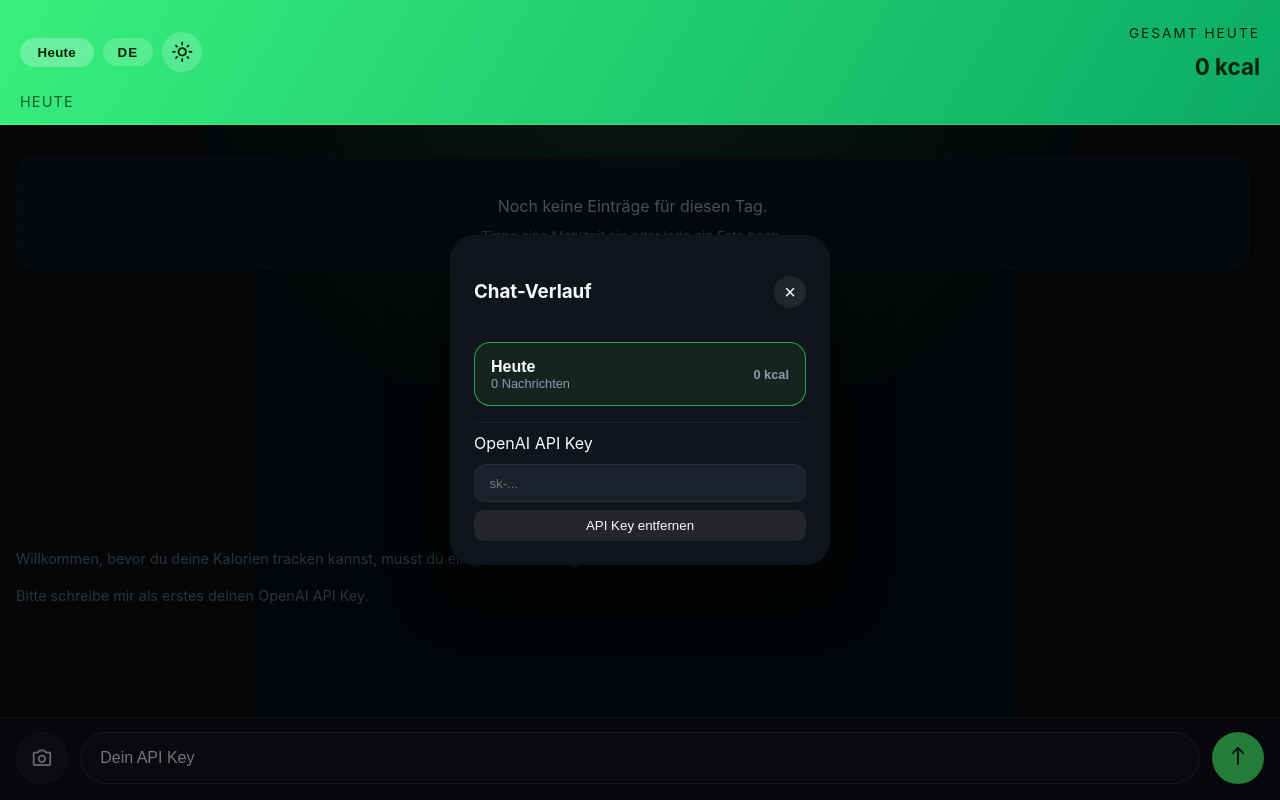
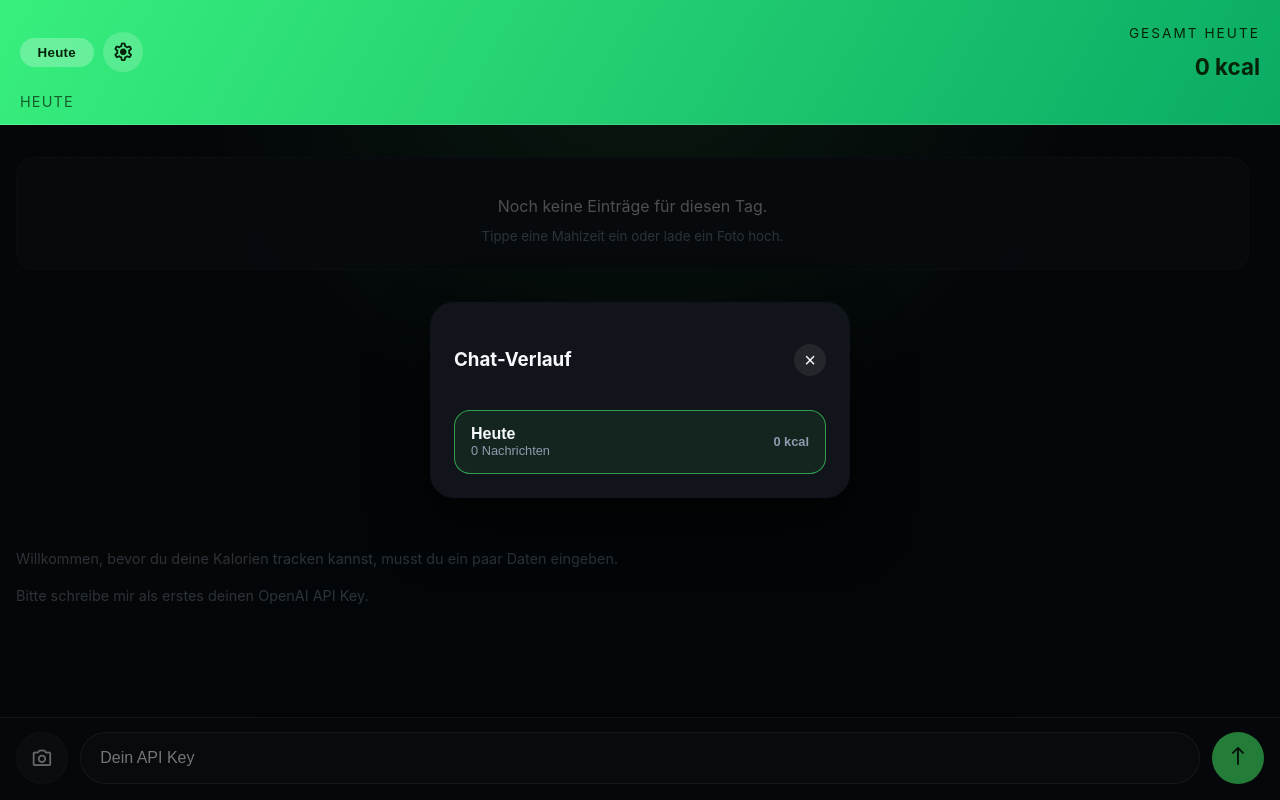
Before and after one commit to w1nte/FoodChat, a React (Vite) app: page / in a window 1280 px wide. Both pictures are taken after a click on the button "Heute". Built offline with nearby package versions, Linux system fonts and the light colour scheme.

Commit message:
Change popups

```diff
--- a/dev-dist/sw.js
+++ b/dev-dist/sw.js
@@ -82,7 +82,7 @@ define(['./workbox-54d0af47'], (function (workbox) { 'use strict';
     "revision": "3ca0b8505b4bec776b69afdba2768812"
   }, {
     "url": "index.html",
-    "revision": "0.0gujfvjm13"
+    "revision": "0.n2nk0n31k8"
   }], {});
   workbox.cleanupOutdatedCaches();
   workbox.registerRoute(new workbox.NavigationRoute(workbox.createHandlerBoundToURL("index.html"), {
--- a/src/App.css
+++ b/src/App.css
@@ -111,18 +111,7 @@
   cursor: pointer;
 }
 
-.language-button {
-  border: none;
-  background: rgba(255, 255, 255, 0.18);
-  color: #06230a;
-  font-weight: 600;
-  letter-spacing: 0.08em;
-  padding: 0.4rem 0.9rem;
-  border-radius: 999px;
-  cursor: pointer;
-}
-
-.theme-button {
+.settings-button {
   border: none;
   background: rgba(255, 255, 255, 0.18);
   color: #06230a;
@@ -435,7 +424,7 @@
   transform: translateY(-2px);
 }
 
-.history-overlay {
+.modal-overlay {
   position: fixed;
   inset: 0;
   background: var(--overlay-bg);
@@ -445,7 +434,7 @@
   padding: 1rem;
 }
 
-.history-panel {
+.modal-panel {
   width: min(380px, 100%);
   background: var(--bg-panel);
   border-radius: 24px;
@@ -456,13 +445,13 @@
   gap: 1rem;
 }
 
-.history-header {
+.modal-header {
   display: flex;
   justify-content: space-between;
   align-items: center;
 }
 
-.history-header button {
+.modal-header button {
   border: none;
   background: rgba(255, 255, 255, 0.08);
   color: var(--text-primary);
@@ -471,6 +460,10 @@
   border-radius: 999px;
   cursor: pointer;
   font-size: 1.25rem;
+}
+
+.history-panel {
+  width: min(420px, 100%);
 }
 
 .history-list {
@@ -518,27 +511,59 @@
   font-weight: 600;
 }
 
-.history-settings {
+.settings-panel {
+  width: min(420px, 100%);
+}
+
+.settings-section {
   display: flex;
   flex-direction: column;
   gap: 0.5rem;
-  padding-top: 0.5rem;
-  border-top: 1px solid var(--border-soft);
 }
 
-.history-settings input {
+.settings-section label,
+.settings-section span {
+  font-size: 0.9rem;
+  font-weight: 600;
+  color: var(--text-muted);
+}
+
+.settings-section input {
   border-radius: 12px;
   border: 1px solid var(--border-soft);
+  padding: 0.6rem 0.85rem;
   background: var(--bg-bubble);
-  padding: 0.65rem 0.9rem;
   color: var(--text-primary);
 }
 
-.history-settings button {
+.settings-section > button {
+  align-self: flex-start;
   border: none;
   border-radius: 10px;
-  padding: 0.5rem 0.75rem;
+  padding: 0.45rem 0.85rem;
   background: rgba(255, 255, 255, 0.08);
   color: var(--text-primary);
   cursor: pointer;
 }
+
+.option-group {
+  display: flex;
+  gap: 0.5rem;
+  flex-wrap: wrap;
+}
+
+.option-button {
+  border: 1px solid var(--border-soft);
+  border-radius: 999px;
+  padding: 0.4rem 0.9rem;
+  background: rgba(255, 255, 255, 0.05);
+  color: var(--text-primary);
+  cursor: pointer;
+  font-weight: 600;
+}
+
+.option-button.active {
+  background: rgba(66, 242, 105, 0.15);
+  border-color: rgba(66, 242, 105, 0.3);
+  color: var(--accent);
+}
--- a/src/App.jsx
+++ b/src/App.jsx
@@ -60,8 +60,6 @@ const TRANSLATIONS = {
     archiveBack: 'Zurück zu Heute',
     historyTitle: 'Chat-Verlauf',
     historyMessagesLabel: 'Nachrichten',
-    historyApiLabel: 'OpenAI API Key',
-    historyApiClear: 'API Key entfernen',
     hintAsk: 'Nachfrage',
     hintSetting: 'Einstellung gespeichert',
     photoPickerLabel: 'Foto hinzufügen',
@@ -77,8 +75,15 @@ const TRANSLATIONS = {
     localeToggleLabel: 'Sprache wechseln',
     messageLabelActivate: 'Kalorieneintrag aktivieren',
     messageLabelDeactivate: 'Kalorieneintrag deaktivieren',
-    themeToggleLabelDark: 'Helles Theme aktivieren',
-    themeToggleLabelLight: 'Dunkles Theme aktivieren',
+    settingsButtonLabel: 'Einstellungen öffnen',
+    settingsTitle: 'Einstellungen',
+    settingsApiLabel: 'OpenAI API Key',
+    settingsApiClear: 'API Key entfernen',
+    settingsLanguageLabel: 'Sprache',
+    settingsThemeLabel: 'Theme',
+    settingsThemeLight: 'Hell',
+    settingsThemeDark: 'Dunkel',
+    settingsClose: 'Schließen',
   },
   en: {
     today: 'Today',
@@ -95,8 +100,6 @@ const TRANSLATIONS = {
     archiveBack: 'Back to Today',
     historyTitle: 'Chat history',
     historyMessagesLabel: 'messages',
-    historyApiLabel: 'OpenAI API Key',
-    historyApiClear: 'Remove API Key',
     hintAsk: 'Follow-up',
     hintSetting: 'Setting saved',
     photoPickerLabel: 'Add photo',
@@ -110,8 +113,15 @@ const TRANSLATIONS = {
     localeToggleLabel: 'Toggle language',
     messageLabelActivate: 'Enable calorie entry',
     messageLabelDeactivate: 'Disable calorie entry',
-    themeToggleLabelDark: 'Switch to light theme',
-    themeToggleLabelLight: 'Switch to dark theme',
+    settingsButtonLabel: 'Open settings',
+    settingsTitle: 'Settings',
+    settingsApiLabel: 'OpenAI API Key',
+    settingsApiClear: 'Remove API Key',
+    settingsLanguageLabel: 'Language',
+    settingsThemeLabel: 'Theme',
+    settingsThemeLight: 'Light',
+    settingsThemeDark: 'Dark',
+    settingsClose: 'Close',
   },
 }
 
@@ -303,6 +313,7 @@ function App() {
   const [inputValue, setInputValue] = useState('')
   const [imageDraft, setImageDraft] = useState(null)
   const [showHistory, setShowHistory] = useState(false)
+  const [showSettings, setShowSettings] = useState(false)
   const [isSending, setIsSending] = useState(false)
   const fileInputRef = useRef(null)
   const t = (key) => TRANSLATIONS[locale]?.[key] ?? TRANSLATIONS[FALLBACK_LOCALE][key] ?? key
@@ -361,8 +372,16 @@ function App() {
 
   const isViewingArchive = activeDayId !== todayKey
   const canSend = Boolean(inputValue.trim() || imageDraft)
-  const toggleLocale = () => setLocale((prev) => (prev === 'de' ? 'en' : 'de'))
-  const toggleTheme = () => setTheme((prev) => (prev === 'dark' ? 'light' : 'dark'))
+  const selectLocale = (nextLocale) => {
+    if (SUPPORTED_LOCALES.includes(nextLocale)) {
+      setLocale(nextLocale)
+    }
+  }
+  const selectTheme = (nextTheme) => {
+    if (THEMES.includes(nextTheme)) {
+      setTheme(nextTheme)
+    }
+  }
 
   const appendMessage = (dayKey, message) => {
     setHistory((prev) => {
@@ -545,21 +564,13 @@ function App() {
               </button>
               <button
                 type="button"
-                className="language-button"
-                onClick={toggleLocale}
-                aria-label={t('localeToggleLabel')}
-              >
-                {locale.toUpperCase()}
-              </button>
-              <button
-                type="button"
-                className="theme-button"
-                onClick={toggleTheme}
-                aria-label={theme === 'dark' ? t('themeToggleLabelDark') : t('themeToggleLabelLight')}
-                title={theme === 'dark' ? t('themeToggleLabelDark') : t('themeToggleLabelLight')}
+                className="settings-button"
+                onClick={() => setShowSettings(true)}
+                aria-label={t('settingsButtonLabel')}
+                title={t('settingsButtonLabel')}
               >
                 <span className="icon-glyph" aria-hidden="true">
-                  {theme === 'dark' ? 'light_mode' : 'dark_mode'}
+                  settings
                 </span>
               </button>
             </div>
@@ -701,9 +712,9 @@ function App() {
       </div>
 
       {showHistory && (
-        <div className="history-overlay" onClick={() => setShowHistory(false)}>
-          <div className="history-panel" onClick={(event) => event.stopPropagation()}>
-            <div className="history-header">
+        <div className="modal-overlay" onClick={() => setShowHistory(false)}>
+          <div className="modal-panel history-panel" onClick={(event) => event.stopPropagation()}>
+            <div className="modal-header">
               <h3>{t('historyTitle')}</h3>
               <button type="button" onClick={() => setShowHistory(false)}>
                 ×
@@ -735,19 +746,71 @@ function App() {
                 </li>
               ))}
             </ul>
+          </div>
+        </div>
+      )}
 
-            <div className="history-settings">
-              <label htmlFor="api-key-input">{t('historyApiLabel')}</label>
+      {showSettings && (
+        <div className="modal-overlay" onClick={() => setShowSettings(false)}>
+          <div className="modal-panel settings-panel" onClick={(event) => event.stopPropagation()}>
+            <div className="modal-header">
+              <h3>{t('settingsTitle')}</h3>
+              <button type="button" onClick={() => setShowSettings(false)}>
+                ×
+              </button>
+            </div>
+
+            <div className="settings-section">
+              <label htmlFor="settings-api-key">{t('settingsApiLabel')}</label>
               <input
-                id="api-key-input"
+                id="settings-api-key"
                 type="password"
                 placeholder="sk-..."
                 value={apiKey}
                 onChange={(event) => setApiKey(event.target.value)}
               />
               <button type="button" onClick={() => setApiKey('')}>
-                {t('historyApiClear')}
+                {t('settingsApiClear')}
               </button>
+            </div>
+
+            <div className="settings-section">
+              <span>{t('settingsLanguageLabel')}</span>
+              <div className="option-group">
+                {SUPPORTED_LOCALES.map((lng) => (
+                  <button
+                    key={lng}
+                    type="button"
+                    className={`option-button ${locale === lng ? 'active' : ''}`}
+                    onClick={() => selectLocale(lng)}
+                    aria-pressed={locale === lng}
+                  >
+                    {lng.toUpperCase()}
+                  </button>
+                ))}
+              </div>
+            </div>
+
+            <div className="settings-section">
+              <span>{t('settingsThemeLabel')}</span>
+              <div className="option-group">
+                <button
+                  type="button"
+                  className={`option-button ${theme === 'dark' ? 'active' : ''}`}
+                  onClick={() => selectTheme('dark')}
+                  aria-pressed={theme === 'dark'}
+                >
+                  {t('settingsThemeDark')}
+                </button>
+                <button
+                  type="button"
+                  className={`option-button ${theme === 'light' ? 'active' : ''}`}
+                  onClick={() => selectTheme('light')}
+                  aria-pressed={theme === 'light'}
+                >
+                  {t('settingsThemeLight')}
+                </button>
+              </div>
             </div>
           </div>
         </div>
```
Also changed, not shown: 1 other file (tests, documents, lock files or other folders).
